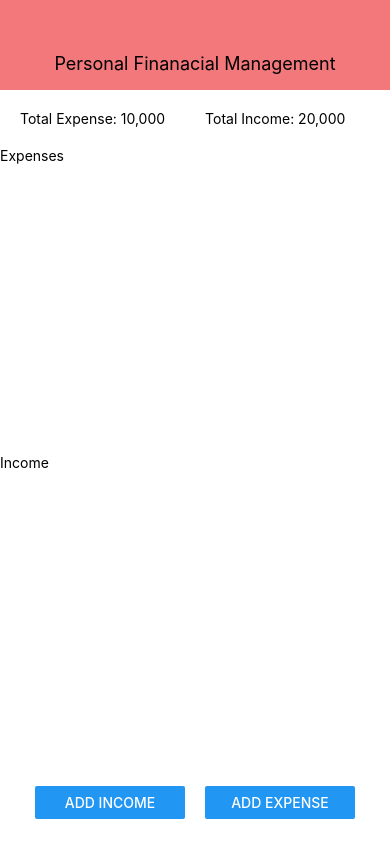
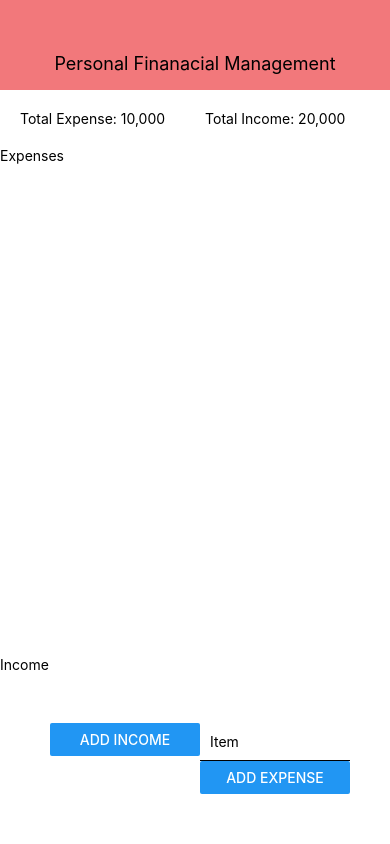
Before and after one commit to engjames256/financial-management-front, a React Native app: screen / in a window 390 px wide. Built offline with nearby package versions, Linux system fonts and the light colour scheme.

Commit message:
Implemented addition of expense item details

```diff
--- a/App.js
+++ b/App.js
@@ -1,8 +1,27 @@
-import React from "react";
-import { StyleSheet, View, Text, Button, ScrollView } from "react-native";
+import React, { useState } from "react";
+import {
+  StyleSheet,
+  View,
+  Text,
+  Button,
+  ScrollView,
+  TextInput
+} from "react-native";
 import Header from "./components/Header";
 
 export default function App() {
+  const [enteredItem, setEnteredItem] = useState("");
+
+  const [enteredItems, setEnteredItems] = useState([]);
+
+  const itemInputHandler = enteredText => {
+    setEnteredItem(enteredText);
+  };
+
+  const addItemHandler = () => {
+    setEnteredItems(currentItems => [...currentItems, enteredItem]);
+  };
+
   return (
     <View style={styles.screen}>
       <Header title="Personal Finanacial Management" />
@@ -16,16 +35,24 @@ export default function App() {
       </View>
       <ScrollView>
         <Text>Expenses</Text>
+        {enteredItems.map((item) => <Text>{item}</Text>)}
+
       </ScrollView>
-      <ScrollView>
+      <View>
         <Text>Income</Text>
-      </ScrollView>
+      </View>
       <View style={styles.buttons}>
         <View style={styles.button}>
           <Button title="ADD INCOME" />
         </View>
         <View style={styles.button}>
-          <Button title="ADD EXPENSE" />
+          <TextInput
+            placeholder="Item"
+            style={styles.input}
+            onChangeText={itemInputHandler}
+            value={enteredItem}
+          />
+          <Button title="ADD EXPENSE" onPress={addItemHandler} />
         </View>
       </View>
     </View>
@@ -47,9 +74,14 @@ const styles = StyleSheet.create({
   buttons: {
     flexDirection: "row",
     justifyContent: "space-around",
-    margin: 25
+    padding: 50
   },
   button: {
     width: 150
+  },
+  input: {
+    borderBottomColor: "black",
+    borderBottomWidth: 1,
+    padding: 10
   }
 });
```
